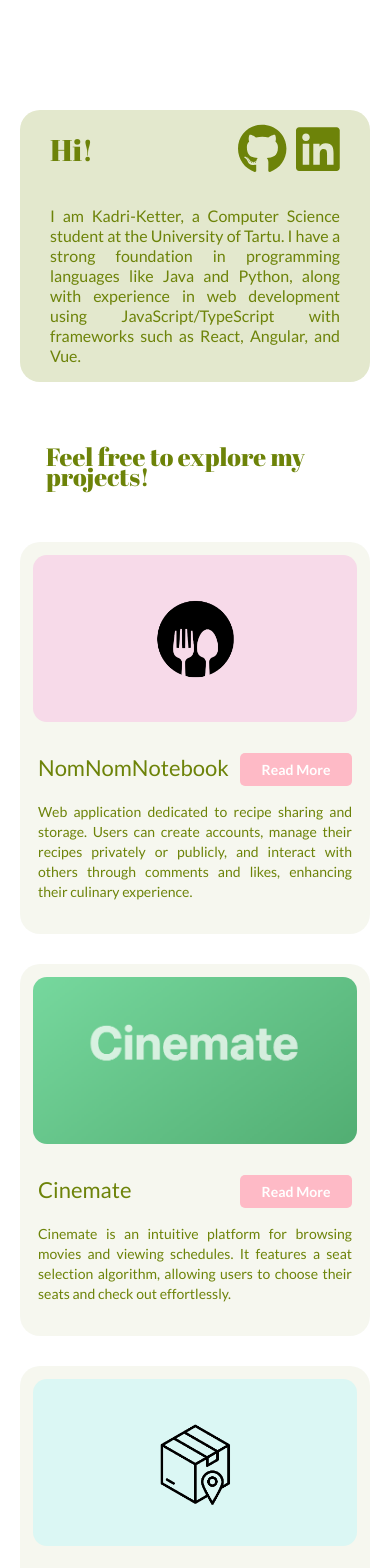
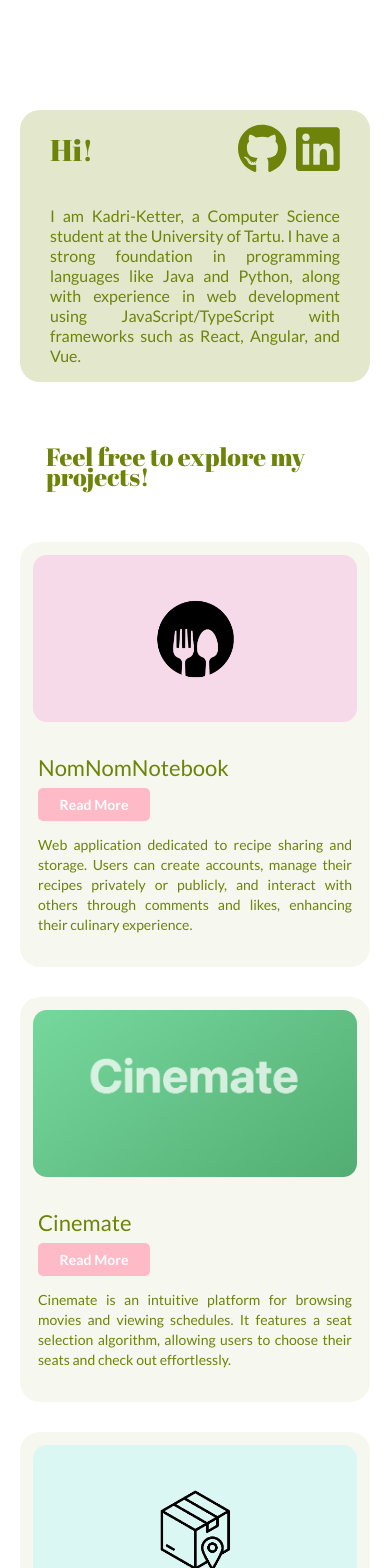
Before and after one commit to kkkont/portfolio, a React (Create React App) app: page / in a window 390 px wide. Shown: the top 1568 px of the page. Built offline with nearby package versions, Linux system fonts and the light colour scheme.

Commit message:
Changed design more responsive

```diff
--- a/src/components/projectcard/ProjectCard.css
+++ b/src/components/projectcard/ProjectCard.css
@@ -9,6 +9,7 @@
   margin-top: 30px;
   background-color: #6d830910;
   transition: background-color 0.3s ease;
+  overflow: hidden;
 }
 
 .project-short-info {
@@ -82,3 +83,8 @@
     max-height: none;
   }
 }
+@media only screen and (max-width: 600px) {
+  .project-title-and-links {
+    flex-direction: column;
+  }
+}
--- a/src/pages/ProjectPage.css
+++ b/src/pages/ProjectPage.css
@@ -15,6 +15,7 @@
   margin: 20px;
   margin-top: 30px;
   background-color: #6d830910;
+  overflow: hidden;
 }
 
 .projectpage-short-info {
@@ -27,7 +28,6 @@
 .projectpage-title-and-links {
   display: flex;
   flex-direction: row;
-
   justify-content: space-between;
 }
 
@@ -174,4 +174,7 @@
     flex-basis: 100%;
     max-height: none;
   }
+  .projectpage-title-and-links {
+    flex-wrap: wrap;
+  }
 }
```
